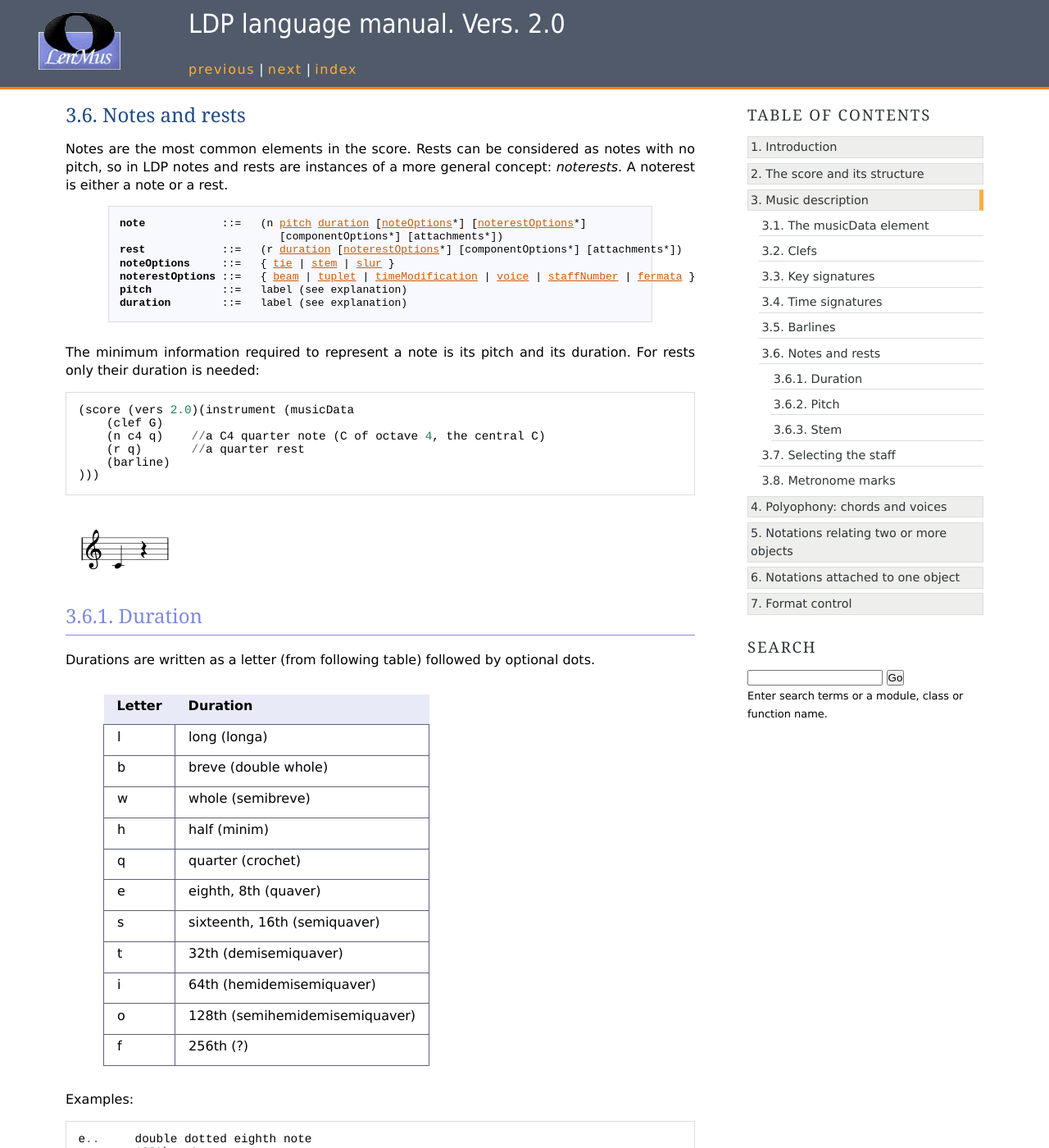
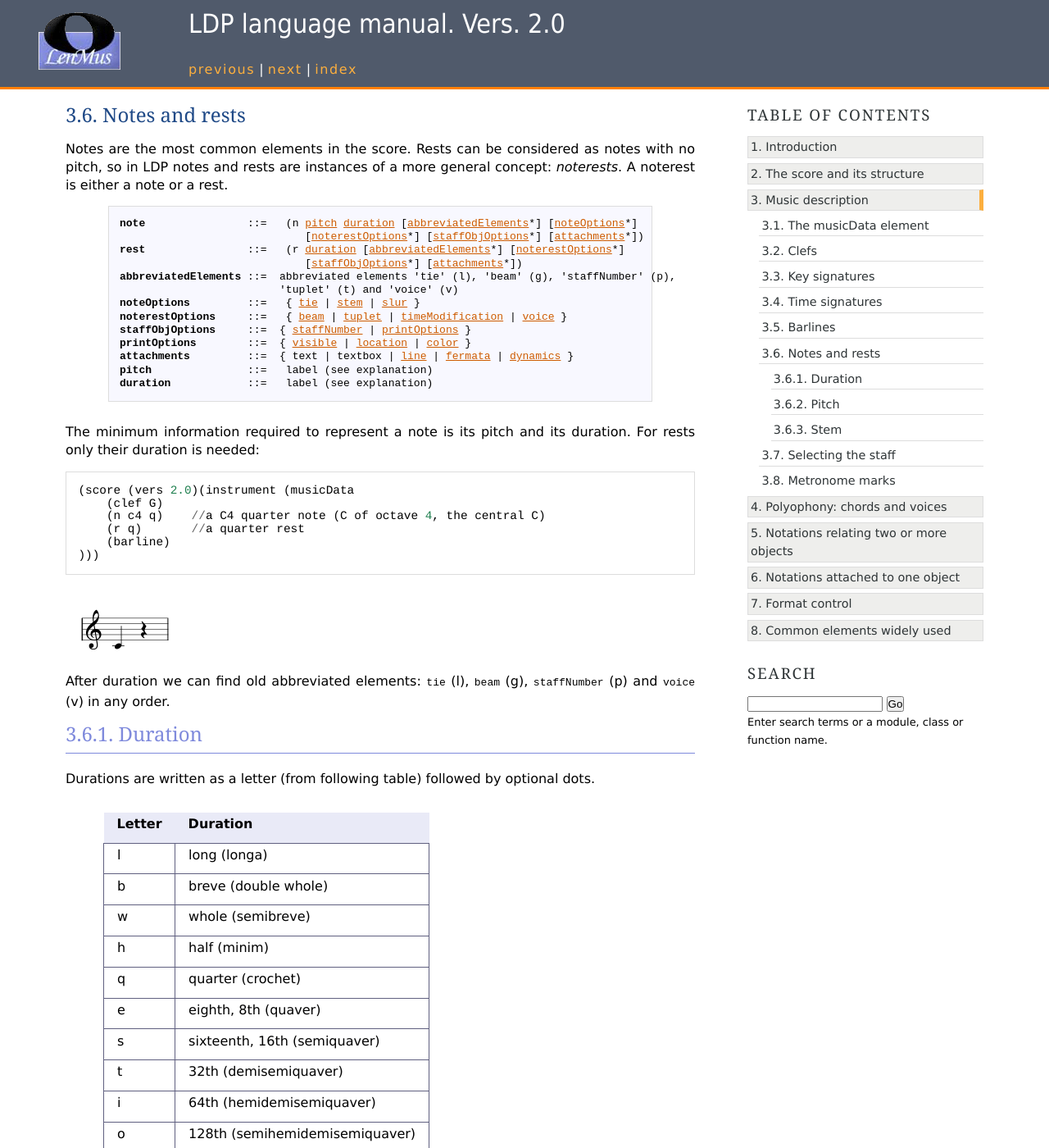
Before and after one commit to lenmus/ldp, a Sphinx documentation site: the page built from source/music-data/note-rest.txt, in a window 1280 px wide and 1400 px high. Shown: the whole window at 82% size. Built offline with Sphinx 7.4.7, drawn with Linux system fonts in a browser that asks for light colours.

Commit message:
Add documentation for dynamics marks and some fixes

```diff
--- a/source/auxobjs/graphical-objects.txt
+++ b/source/auxobjs/graphical-objects.txt
@@ -1,7 +1,3 @@
-
-Graphical objects
-::::::::::::::::::::::
-
 .. _element_line:
 
 Lines
--- a/source/auxobjs/index.txt
+++ b/source/auxobjs/index.txt
@@ -7,6 +7,7 @@
 .. toctree::
 
     fermata.txt
+    dynamics.txt
     graphical-objects.txt
 
 .. AuxObjs
--- /dev/null
+++ b/source/common/index.txt
@@ -0,0 +1,9 @@
+.. _ch_common:
+
+###########################################
+Common elements widely used
+###########################################
+
+.. toctree::
+
+    common.txt
--- a/source/index.txt
+++ b/source/index.txt
@@ -8,6 +8,10 @@
 The text of and illustrations in the *LDP language. Reference manual* are licensed under the Creative Commons Attribution-ShareAlike 4.0 International License ("CC-BY-SA"). An explanation of CC-BY-SA is available at http://creativecommons.org/licenses/by-sa/4.0/. In accordance with CC-BY-SA, if you distribute this document or an adaptation of it, you must provide the URL for the original version.
 
 .. image:: creative-commons-by-sa-88x31.png
+
+
+.. important::
+    This document is a draft, still in development. It should be accurate but it is not yet finished and some details could change from one day to the next, as the text is being reviewed and completed.
 
 
 Table of Contents
@@ -24,3 +28,4 @@
     relobjs/index.txt
     auxobjs/index.txt
     format/index.txt
+    common/index.txt
--- a/source/introduction.txt
+++ b/source/introduction.txt
@@ -3,6 +3,10 @@
 =====================
 
 .. _sIntro_lang:
+
+.. important::
+    This document is a draft, still in development. It should be accurate but it is not yet finished and some details could change from one day to the next, as the text is being reviewed and completed.
+
 
 The LDP language
 -------------------
--- a/source/music-data/note-rest.txt
+++ b/source/music-data/note-rest.txt
@@ -8,11 +8,17 @@
 
 .. rst-class:: bnf-rule
 .. productionlist:: *
-    note:  (n `pitch` `duration` [`noteOptions`*] [`noterestOptions`*]
-        :     [`componentOptions`*] [`attachments`*])
-    rest:  (r `duration` [`noterestOptions`*] [`componentOptions`*] [`attachments`*])
+    note:  (n `pitch` `duration` [`abbreviatedElements`*] [`noteOptions`*]
+        :     [`noterestOptions`*] [`staffObjOptions`*] [`attachments`*])
+    rest:  (r `duration` [`abbreviatedElements`*] [`noterestOptions`*]
+        :     [`staffObjOptions`*] [`attachments`*])
+    abbreviatedElements : abbreviated elements 'tie' (l), 'beam' (g), 'staffNumber' (p),
+                        : 'tuplet' (t) and 'voice' (v)
     noteOptions:  { `tie` | `stem` | `slur` }
-    noterestOptions:  { `beam` | `tuplet` | `timeModification` | `voice` | `staffNumber` | `fermata` }
+    noterestOptions:  { `beam` | `tuplet` | `timeModification` | `voice` }
+    staffObjOptions : { `staffNumber` | `printOptions` }
+    printOptions : { `visible` | `location` | `color` }
+    attachments : { `text` | `textbox` | `line` | `fermata` | `dynamics` }
     pitch:  label (see explanation)
     duration:  label (see explanation)
 
@@ -28,6 +34,8 @@
 
 .. image:: ../figures/note-03.png
 
+After duration we can find old abbreviated elements: :token:`tie` (l), :token:`beam` (g),
+:token:`staffNumber` (p) and :token:`voice` (v) in any order.
 
 
 Duration
```
Also changed, not shown: other parts of source/auxobjs/index.txt (+0 -1 lines), source/auxobjs/dynamics.txt (added, +23 -0 lines), source/common/common.txt (added, +50 -0 lines), source/figures/dynamics-01.png (added), 1 other file.
